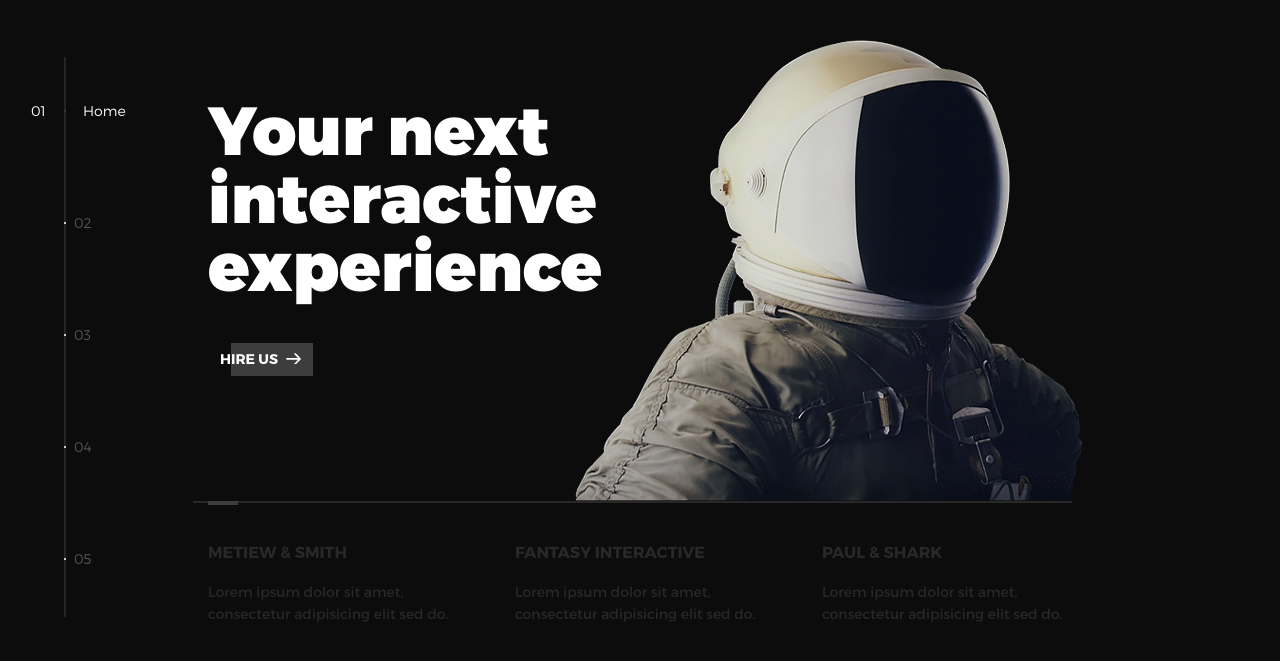
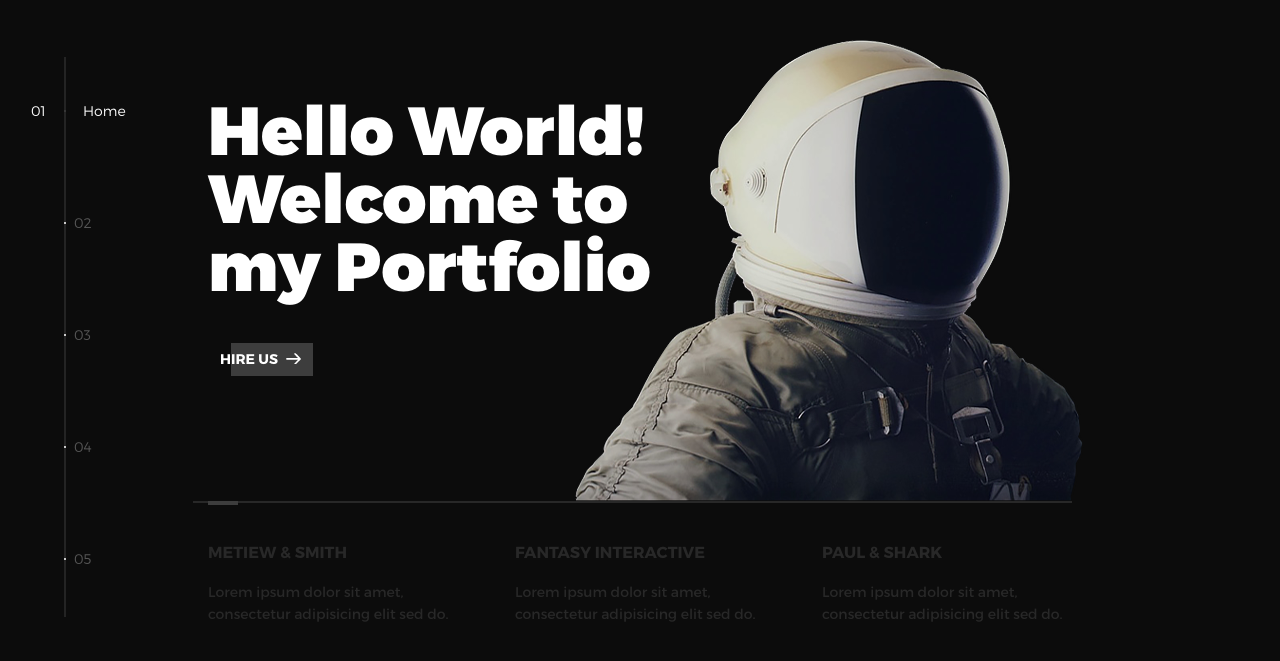
Before and after one commit to gokulkrishnas/AI-Web-App, a plain HTML site: page index.html in a window 1280 px wide. Shown: the part 63-724 px from the top of the page. Drawn offline with nearby package versions, Linux system fonts and the light colour scheme.

Commit message:
intro change 2

```diff
--- a/index.html
+++ b/index.html
@@ -48,7 +48,7 @@
           <li class="l-section section section--is-active">
             <div class="intro">
               <div class="intro--banner">
-                <h1>Your next<br>interactive<br>experience</h1>
+                <h1>Hello World!<br>Welcome to<br>my Portfolio</h1>
                 <button class="cta">Hire Us
                   <svg version="1.1" id="Layer_1" xmlns="http://www.w3.org/2000/svg" xmlns:xlink="http://www.w3.org/1999/xlink" x="0px" y="0px" viewBox="0 0 150 118" style="enable-background:new 0 0 150 118;" xml:space="preserve">
                   <g transform="translate(0.000000,118.000000) scale(0.100000,-0.100000)">
```
